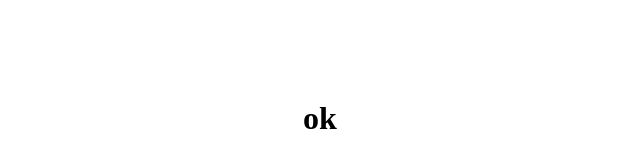
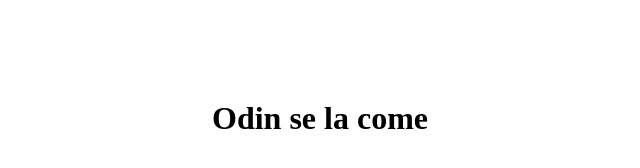
Before and after one commit to NahuRodas/odinselacome, a plain HTML site: page index.html in a window 1280 px wide. Shown: the whole page, without its empty margins (320-960 px from the left). Drawn offline with Linux system fonts and the light colour scheme.

Commit message:
Update index.html

```diff
--- a/index.html
+++ b/index.html
@@ -7,6 +7,6 @@
     <title>Ok</title>
 </head>
 <body style="margin: 100px auto; text-align: center;">
-    <h1>ok</h1>
+    <h1>Odin se la come</h1>
 </body>
 </html>
```
